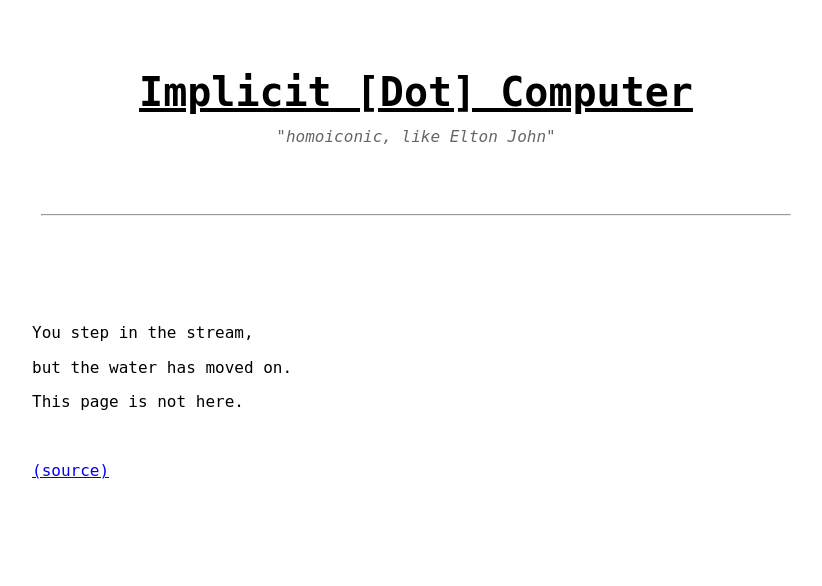
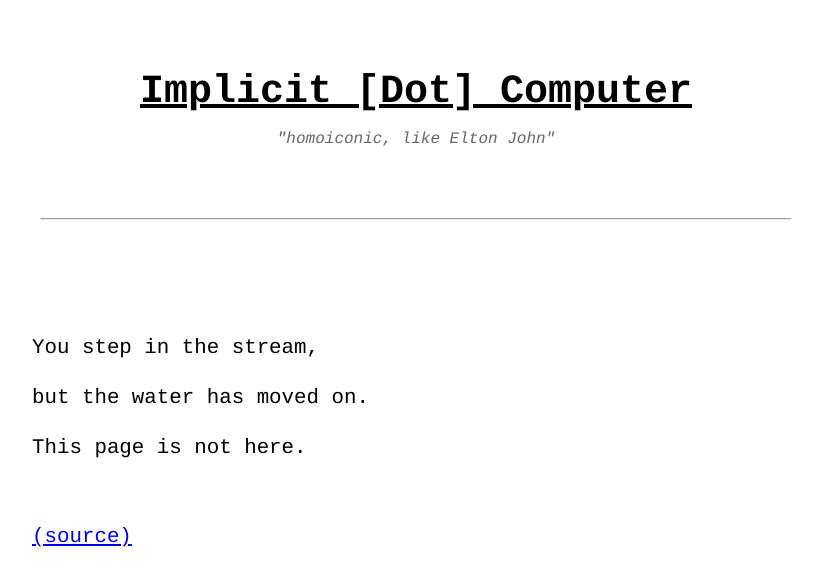
Before and after one commit to keagud/implicit.computer, a Python web app: template templates/404.html in a window 1280 px wide. Shown: the top 586 px of the page, without its empty margins (224-1046 px from the left). Run offline with Jinja, Linux system fonts and the light colour scheme; the template is opened without the code that fills it, so the values that code supplies are empty.

Commit message:
fix css, fix broken link in 2025-10-01 post

```diff
--- a/static/css/style.css
+++ b/static/css/style.css
@@ -2,7 +2,14 @@
 @import "normalize.min.css";
 
 * {
-  font-family: "IBM Plex Mono", monospace;
+  font-family: "courier", monospace;
+}
+
+
+p {
+  font-size: 1.3em;
+  line-height: 1.4;
+
 }
 
 .dynamic-quote {
@@ -191,3 +198,9 @@ pre table {
   width: 100%;
   border-collapse: collapse;
 }
+
+img {
+  margin-left: auto;
+  margin-right: auto;
+  display: block;
+}
```
Also changed, not shown: content/blog/2025-10-01_client-server.md (+1 -1 lines).
